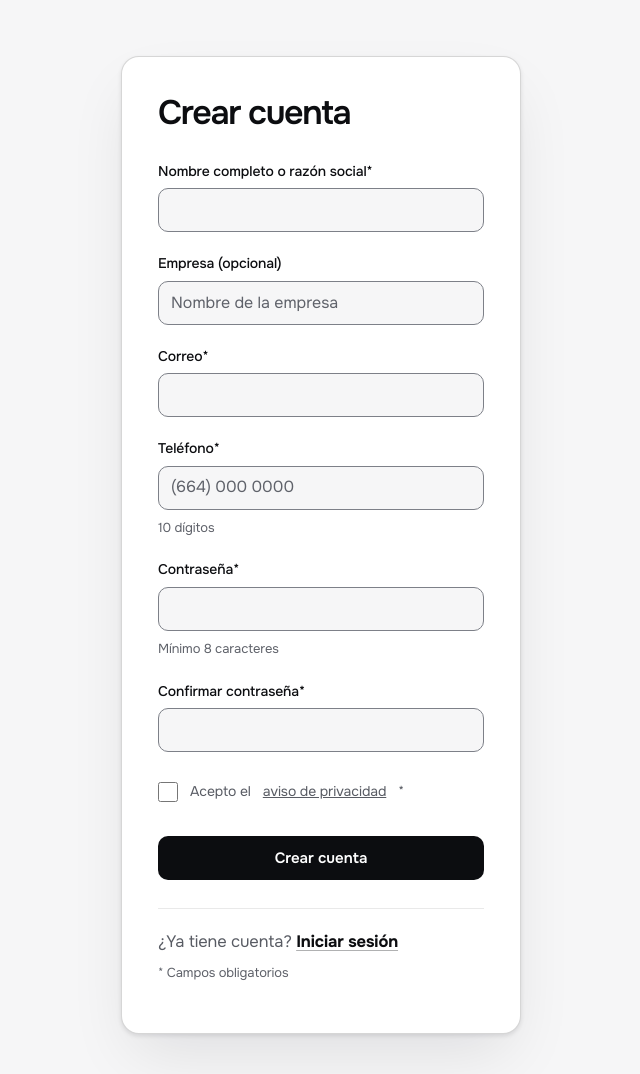
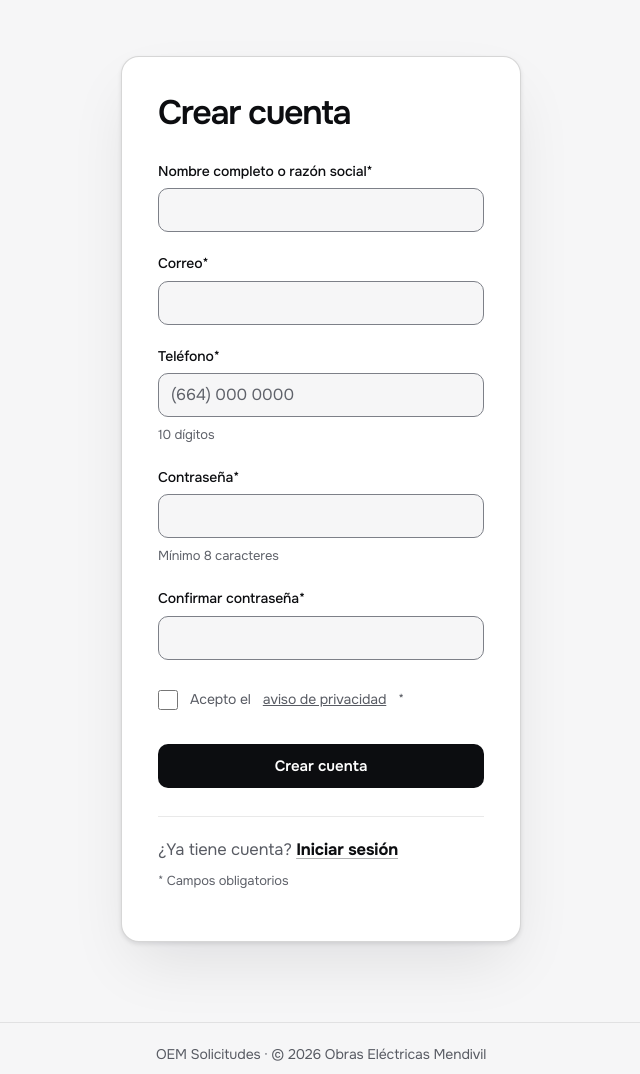
Before and after one commit to scaryf11sh/Proyecto-Web, a PHP site: page /registro.php in a window 1280 px wide. Shown: the part 70-1144 px from the top of the page, without its empty margins (319-959 px from the left). Run offline with PHP 8.4, Linux system fonts and the light colour scheme.

Commit message:
auth: registro sin empresa y alta de usuarios por rol

```diff
--- a/includes/auth.php
+++ b/includes/auth.php
@@ -84,12 +84,20 @@ function requerir_admin(string $ruta_login = 'login.php', string $ruta_panel_cli
     return $usuario;
 }
 
+function requerir_cliente(string $ruta_login = 'login.php', string $ruta_admin = 'index.php'): array
+{
+    $usuario = requerir_login($ruta_login);
+    if (!es_cliente()) {
+        auth_redirigir($ruta_admin);
+    }
+    return $usuario;
+}
+
 function guardar_sesion_usuario(array $fila): array
 {
     $usuario = [
         'id_usuario' => (int) $fila['id_usuario'],
         'nombre' => (string) $fila['nombre'],
-        'empresa' => $fila['empresa'] !== null ? (string) $fila['empresa'] : null,
         'correo' => (string) $fila['correo'],
         'telefono' => (string) $fila['telefono'],
         'rol' => (string) $fila['rol'],
@@ -108,7 +116,7 @@ function intentar_login(string $correo, string $contrasena): array
     $fallo = ['ok' => false, 'error' => 'Correo o contraseña incorrectos.', 'usuario' => null];
 
     $stmt = db()->prepare(
-        'SELECT id_usuario, nombre, empresa, correo, telefono, contrasena, rol
+        'SELECT id_usuario, nombre, correo, telefono, contrasena, rol
          FROM usuario WHERE correo = :correo LIMIT 1'
     );
     $stmt->execute([':correo' => trim($correo)]);
@@ -125,7 +133,7 @@ function intentar_login(string $correo, string $contrasena): array
     return ['ok' => true, 'error' => null, 'usuario' => $usuario];
 }
 
-function registrar_cliente(array $datos): array
+function crear_usuario(array $datos, string $rol): array
 {
     iniciar_sesion();
     $errores = validar_registro($datos);
@@ -133,23 +141,20 @@ function registrar_cliente(array $datos): array
         return ['ok' => false, 'errores' => $errores, 'id_usuario' => null];
     }
 
-    $empresa = trim((string) ($datos['empresa'] ?? ''));
     $fila = [
         'nombre' => trim((string) $datos['nombre']),
-        'empresa' => $empresa !== '' ? $empresa : null,
         'correo' => trim((string) $datos['correo']),
         'telefono' => limpiar_telefono((string) $datos['telefono']),
-        'rol' => 'Cliente',
+        'rol' => $rol,
     ];
 
     try {
         $stmt = db()->prepare(
-            'INSERT INTO usuario (nombre, empresa, correo, telefono, contrasena, rol)
-             VALUES (:nombre, :empresa, :correo, :telefono, :contrasena, :rol)'
+            'INSERT INTO usuario (nombre, correo, telefono, contrasena, rol)
+             VALUES (:nombre, :correo, :telefono, :contrasena, :rol)'
         );
         $stmt->execute([
             ':nombre' => $fila['nombre'],
-            ':empresa' => $fila['empresa'],
             ':correo' => $fila['correo'],
             ':telefono' => $fila['telefono'],
             ':contrasena' => password_hash((string) $datos['contrasena'], PASSWORD_BCRYPT),
@@ -163,9 +168,17 @@ function registrar_cliente(array $datos): array
         throw $ex;
     }
 
-    $fila['id_usuario'] = (int) db()->lastInsertId();
-    guardar_sesion_usuario($fila);
-    return ['ok' => true, 'errores' => [], 'id_usuario' => $fila['id_usuario']];
+    return ['ok' => true, 'errores' => [], 'id_usuario' => (int) db()->lastInsertId(), 'fila' => $fila];
+}
+
+function registrar_cliente(array $datos): array
+{
+    $resultado = crear_usuario($datos, 'Cliente');
+    if ($resultado['ok']) {
+        $resultado['fila']['id_usuario'] = $resultado['id_usuario'];
+        guardar_sesion_usuario($resultado['fila']);
+    }
+    return $resultado;
 }
 
 function cerrar_sesion(): void
--- a/registro.php
+++ b/registro.php
@@ -13,7 +13,6 @@ if (usuario_actual() !== null) {
 $errores = [];
 $datos = [
     'nombre' => '',
-    'empresa' => '',
     'correo' => '',
     'telefono' => '',
     'aviso_privacidad' => '',
@@ -58,15 +57,6 @@ require __DIR__ . '/includes/nav.php';
              autocomplete="name" value="<?= e($datos['nombre']) ?>" data-requerido="true">
       <?php if (isset($errores['nombre'])): ?>
         <span class="campo__error">! <?= e($errores['nombre']) ?></span>
-      <?php endif; ?>
-    </div>
-
-    <div class="campo <?= isset($errores['empresa']) ? 'campo--error' : '' ?>">
-      <label class="campo__etiqueta" for="empresa">Empresa (opcional)</label>
-      <input class="campo__control" type="text" id="empresa" name="empresa" maxlength="100"
-             autocomplete="organization" placeholder="Nombre de la empresa" value="<?= e($datos['empresa']) ?>">
-      <?php if (isset($errores['empresa'])): ?>
-        <span class="campo__error">! <?= e($errores['empresa']) ?></span>
       <?php endif; ?>
     </div>
 
```
